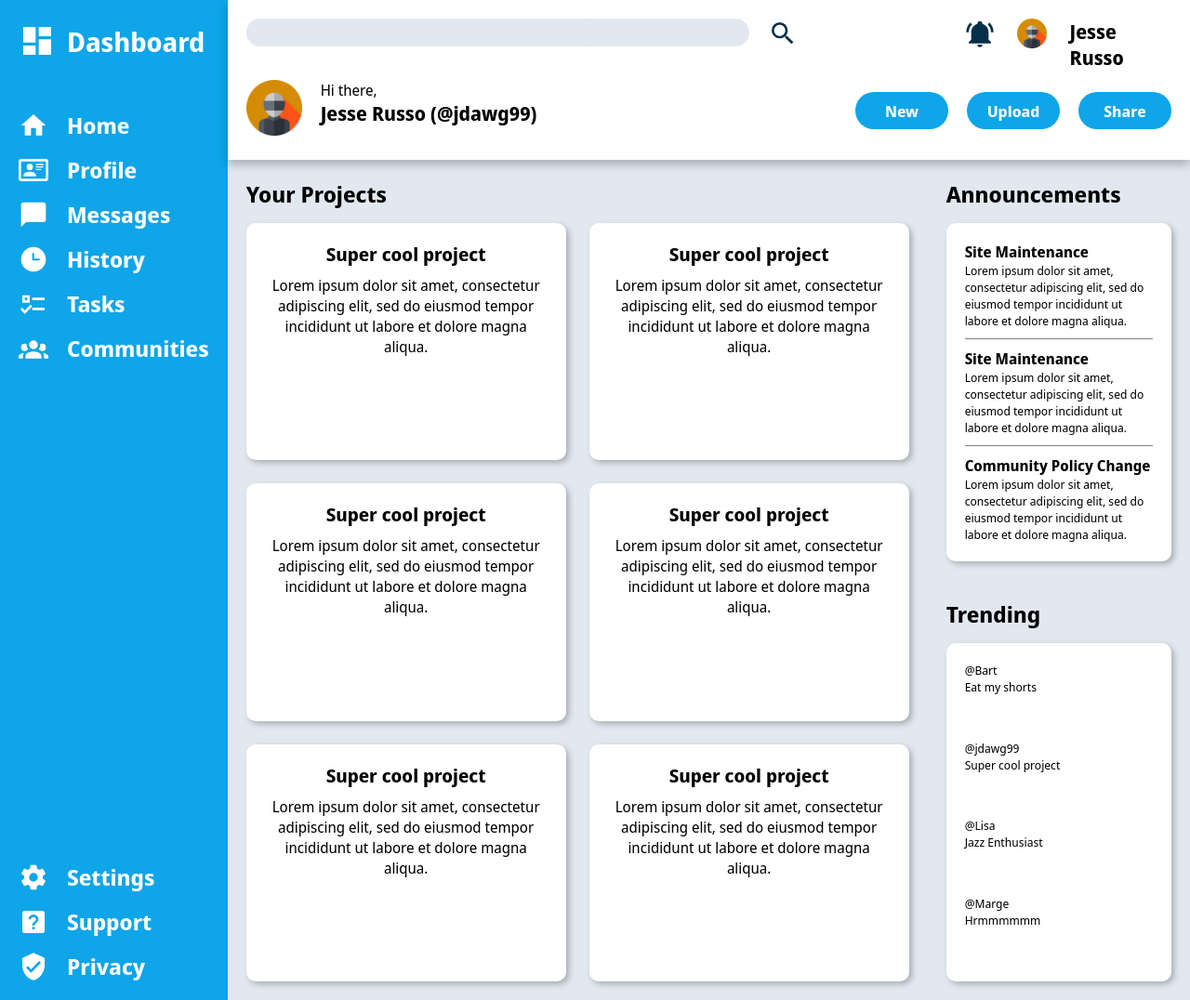
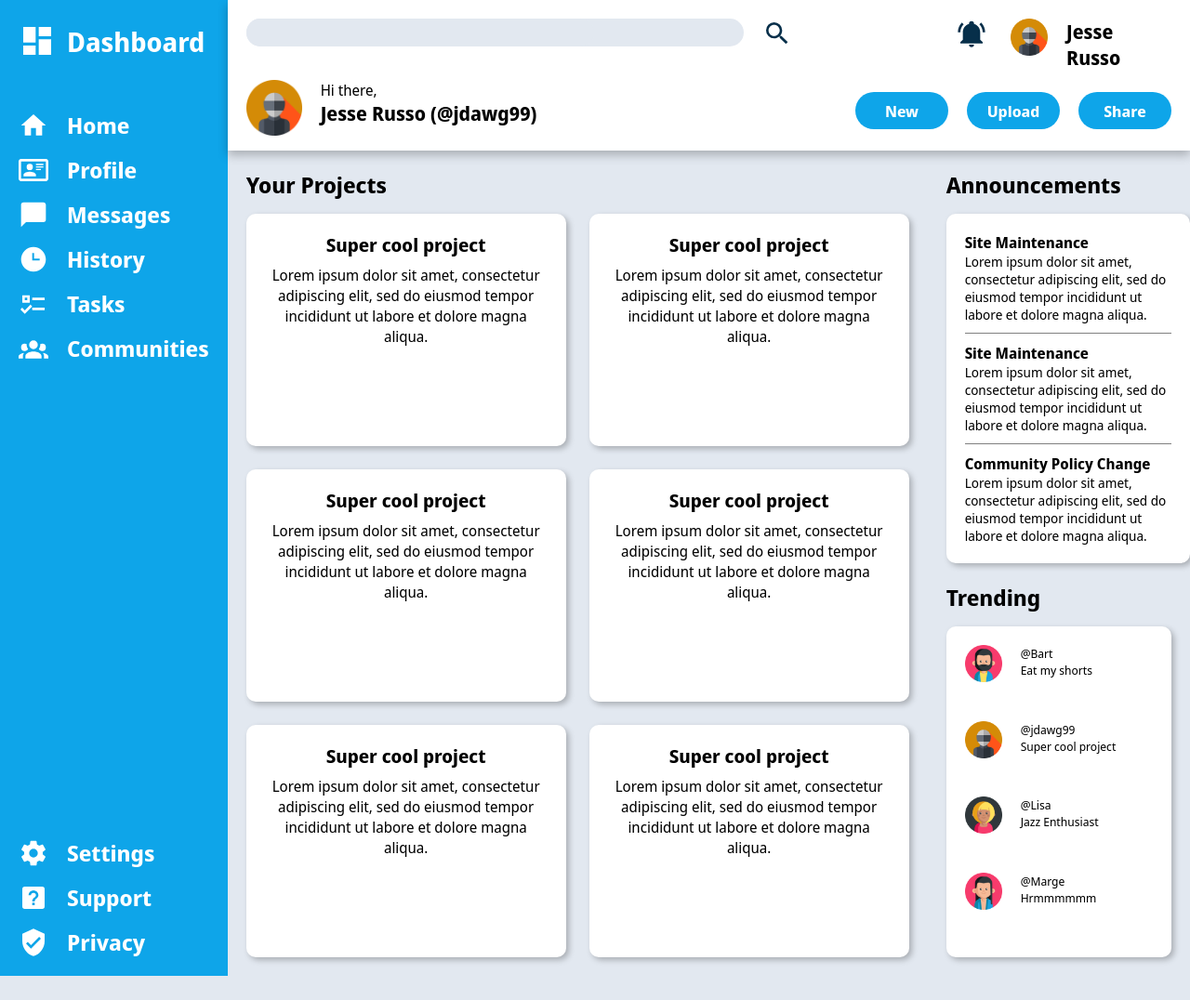
Before and after one commit to JesseRusso/Dashboard, a plain HTML site: page index.html in a window 1280 px wide. Shown: the whole page at 93% size. After the commit the page ends 1050 px from the top, so only its background shows below. Drawn offline with Linux system fonts and the light colour scheme.

Commit message:
grid-adjustment

```diff
--- a/index.html
+++ b/index.html
@@ -163,27 +163,39 @@
                 </div>
                 <div class="right-card">
                     <div class="trending-user">
+                        <a href=""><img src="./Assets/man.png" alt="" class="user-icon"></a>
+                        <div class="user-details">
                             @Bart
                             <div class="trendng-post">
                                 Eat my shorts
                             </div>
                         </div>
+                    </div>
                     <div class="trending-user">
+                        <a href=""><img src="./Assets/motorcyclist.png" alt="" class="user-icon"></a>
+                        <div class="user-details">
                             @jdawg99
                             <div class="trendng-post">
                                 Super cool project
                             </div>
                         </div>
+                    </div>
                     <div class="trending-user">
+                        <a href=""><img src="./Assets/girl.png" alt="" class="user-icon"></a>
+                        <div class="user-details">
                             @Lisa
                             <div class="trendng-post">
                                 Jazz Enthusiast
                             </div>
                         </div>
+                    </div>
                     <div class="trending-user">
+                        <a href=""><img src="./Assets/woman.png" alt="" class="user-icon"></a>
+                        <div class="user-details">
                             @Marge
                             <div class="trendng-post">
                                 Hrmmmmmm
+                            </div>
                         </div>
                     </div>
                 </div>
--- a/style.css
+++ b/style.css
@@ -41,7 +41,7 @@ a:visited {
     grid-template-rows: 1fr 1fr;
     background-color: white;
     grid-column: 2/5;
-    padding: 20px;
+    padding: 20px 20px 10px 20px;
     box-shadow: 0 5px 10px rgba(0, 0, 0, 0.25);
 }
 
@@ -63,7 +63,7 @@ a:visited {
     gap: 20px;
 }
 .user-icon{
-    width: 32px;
+    width: 40px;
     height: auto;
 }
 .notification, .search-icon{
@@ -202,7 +202,7 @@ input, .input{
 .announcements {
     display: grid;
     grid-template-rows: 3rem;
-    padding: 20px;
+    padding: 20px 0 0 20px;
 }
 
 .trending {
@@ -210,7 +210,12 @@ input, .input{
     grid-template-rows: 3rem;
     padding: 20px;
 }
-
+.trending-user{
+    display: grid;
+    grid-template-columns: 40px 1fr;
+    gap: 20px;
+    font-size: 0.8rem;
+}
 .cards {
     display: grid;
     grid-template-columns: repeat(auto-fit, minmax(25vw, 1fr));
@@ -246,9 +251,8 @@ input, .input{
     font-weight: 600;
 }
 
-.announcement-post,
-.trending-user {
-    font-size: 0.8rem;
+.announcement-post{
+    font-size: 0.9rem;
 }
 
 .announcement-title {
```
Lines whose indentation alone changed are shown as unchanged.
